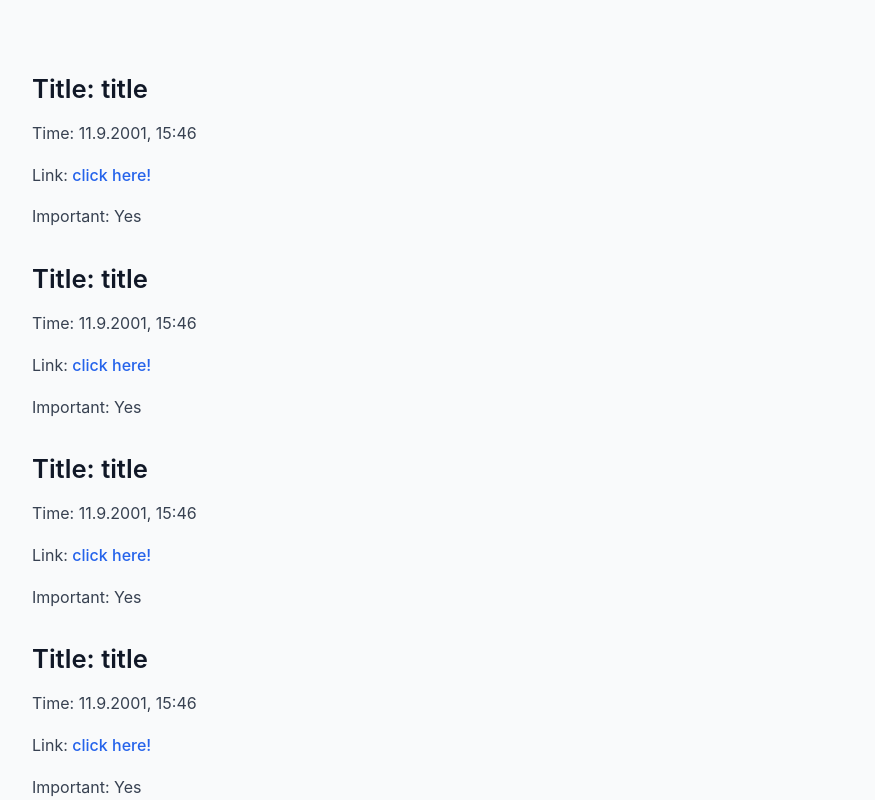
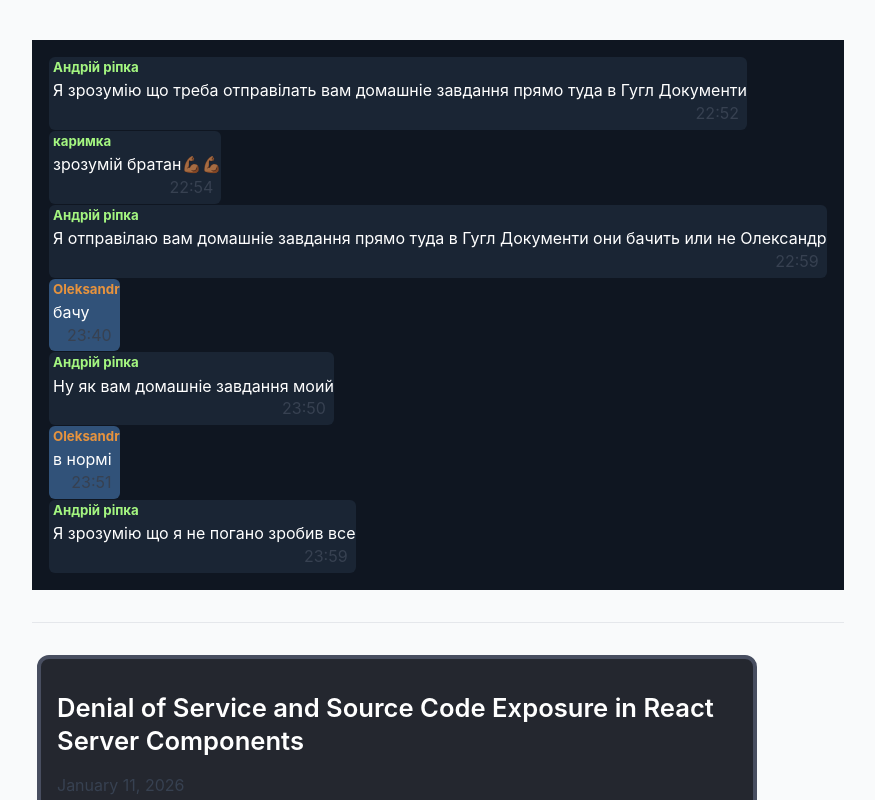
Before and after one commit to sh7t/EM14_FE, a React (Vite) app: page / in a window 1280 px wide. Shown: the top 800 px of the page, without its empty margins (8-883 px from the left). Built offline with nearby package versions, Linux system fonts and the light colour scheme.

Commit message:
upd: react first homework uploaded (2/2)

```diff
--- a/src/App.css
+++ b/src/App.css
@@ -128,3 +128,8 @@ hr {
         font-size: 1.8rem;
     }
 }
+
+.messagingSpace {
+    background-color: #0f1621;
+    padding: 16px;
+}
--- a/src/App.tsx
+++ b/src/App.tsx
@@ -1,19 +1,21 @@
 import './App.css'
-import Newspaper from "./components/Newspaper/Newspaper.tsx"
+import TelegramMessage from "./components/TelegramMessage/TelegramMessage.tsx"
 import BlogMessage from "./components/BlogMessage/BlogMessage.tsx"
 import {blogs} from './fixtures/blogs.ts'
-import {screenshotedNews} from './fixtures/news.ts'
+import {messages} from './fixtures/messages.ts'
 
 function App() {
     return (
         <div>
-            {screenshotedNews.map((news, index) => (
-                <Newspaper key={index} {...news}/>
-            ))}
+            <div className="messagingSpace">
+                {messages.map((message, index) => (
+                    <TelegramMessage key={index} {...message} />
+                ))}
+            </div>
             <hr/>
-            {blogs.map((blog, index) => (
-                <BlogMessage key={index} {...blog}/>
-            ))}
+                {blogs.map((blog, index) => (
+                    <BlogMessage key={index} {...blog}/>
+                ))}
         </div>
     )
 }
--- a/src/components/BlogMessage/BlogMessage.tsx
+++ b/src/components/BlogMessage/BlogMessage.tsx
@@ -3,12 +3,12 @@ import type {Blog} from '../../types/Blog.ts'
 
 const BlogMessage = (props: Blog) => {
     return (
-        <div>
-            <h2>{props.title}</h2>
-            <p className="date">
+        <div className="blogMessage">
+            <h2 className="blogMessageTitle">{props.title}</h2>
+            <p className="blogMessageDate">
                 {props.date.toLocaleDateString("en-US", {month: "long", year: "numeric", day: "2-digit"})}
             </p>
-            <p>{props.mainInformation}</p>
+            <p className="blogMessageMainInformation">{props.mainInformation}</p>
             <p><a href={props.readMoreUrl} color="blue" target="_blank">Read more</a></p>
         </div>
     )
--- a/src/components/BlogMessage/style.css
+++ b/src/components/BlogMessage/style.css
@@ -0,0 +1,16 @@
+.blogMessage {
+    background-color: #24272f;
+    border-radius: 12px;
+    width: max-content;
+    border: 4px solid #484e60;
+    max-width: 720px;
+    margin: 5px;
+    padding: 0 16px;
+}
+.blogMessageMainInformation {
+    color: white
+}
+
+.blogMessageTitle {
+    color: white
+}
--- a/src/components/Newspaper/Newspaper.tsx
+++ /dev/null
@@ -1,15 +0,0 @@
-import './style.css'
-import type {News} from '../../types/News.ts'
-
-const Newspaper = (props: News) => {
-    return (
-        <div>
-            <h2>Title: {props.title}</h2>
-            <p>Time: {props.time.getUTCDate()}.{props.time.getMonth()}.{props.time.getFullYear()}, {props.time.getHours()}:{props.time.getMinutes()}</p>
-            <p>Link: <a href={props.newsUrl} color="blue" target="_blank">click here!</a></p>
-            <p>Important: {props.isImportant ? "Yes" : "No"}</p>
-        </div>
-    );
-};
-
-export default Newspaper;
--- /dev/null
+++ b/src/components/TelegramMessage/TelegramMessage.tsx
@@ -0,0 +1,14 @@
+import './style.css'
+import type {Message} from '../../types/Message.ts'
+
+const TelegramMessage = (props: Message) => {
+    return (
+        <div className="telegramMessage" style={{backgroundColor: props.isOwner ? "#315279" : "#1a2534"}}>
+            <h5 className="telegramMessageAuthor" style={{color: props.isOwner ? "#e6933e" : "#a4f680"}}>{props.author}</h5>
+            <p className="telegramMessageText">{props.text}</p>
+            <p className="telegramMessageSentAt"> {props.time.getHours()}:{props.time.getMinutes()} </p>
+        </div>
+    );
+};
+
+export default TelegramMessage;
--- /dev/null
+++ b/src/components/TelegramMessage/style.css
@@ -0,0 +1,17 @@
+.telegramMessage {
+    position: relative;
+    border-radius: 6px;
+    width: max-content;
+    margin: 1px;
+    padding-left: 4px;
+    padding-bottom: 10px;
+}
+.telegramMessageText {
+    color: white;
+}
+
+.telegramMessageSentAt {
+    position: absolute;
+    right: 8px;
+    top: 44px;
+}
--- /dev/null
+++ b/src/fixtures/messages.ts
@@ -0,0 +1,53 @@
+import type { Message } from "../types/Message.ts"
+
+export const messages: Message[] = [
+    {
+        id: 0,
+        time: new Date(2025, 12, 15, 22, 52),
+        author: "Андрій ріпка",
+        text: "Я зрозумію що треба отправілать вам домашніе завдання прямо туда в Гугл Документи",
+        isOwner: false,
+    },
+    {
+        id: 1,
+        time: new Date(2025, 12, 15, 22, 54),
+        author: "каримка",
+        text: "зрозумій братан💪🏾💪🏾",
+        isOwner: false,
+    },
+    {
+        id: 2,
+        time: new Date(2025, 12, 15, 22, 59),
+        author: "Андрій ріпка",
+        text: "Я отправілаю вам домашніе завдання прямо туда в Гугл Документи они бачить или не Олександр",
+        isOwner: false,
+    },
+    {
+        id: 3,
+        time: new Date(2025, 12, 15, 23, 40),
+        author: "Oleksandr",
+        text: "бачу",
+        isOwner: true,
+    },
+    {
+        id: 4,
+        time: new Date(2025, 12, 15, 23, 50),
+        author: "Андрій ріпка",
+        text: "Ну як вам домашніе завдання моий",
+        isOwner: false,
+    },
+    {
+        id: 5,
+        time: new Date(2025, 12, 15, 23, 51),
+        author: "Oleksandr",
+        text: "в нормі",
+        isOwner: true,
+    },
+    {
+        id: 6,
+        time: new Date(2025, 12, 15, 23, 59),
+        author: "Андрій ріпка",
+        text: "Я зрозумію що я не погано зробив все",
+        isOwner: false,
+    },
+]
--- a/src/fixtures/news.ts
+++ /dev/null
@@ -1,39 +0,0 @@
-import type { News } from "../types/News.ts"
-
-export const screenshotedNews: News[] = [
-    {
-        id: 1,
-        title: "title",
-        time: new Date(2001, 9, 11, 15, 46),
-        newsUrl: "https://react.dev/blog",
-        isImportant: true
-    },
-    {
-        id: 2,
-        title: "title",
-        time: new Date(2001, 9, 11, 15, 46),
-        newsUrl: "https://react.dev/blog",
-        isImportant: true
-    },
-    {
-        id: 3,
-        title: "title",
-        time: new Date(2001, 9, 11, 15, 46),
-        newsUrl: "https://react.dev/blog",
-        isImportant: true
-    },
-    {
-        id: 4,
-        title: "title",
-        time: new Date(2001, 9, 11, 15, 46),
-        newsUrl: "https://react.dev/blog",
-        isImportant: true
-    },
-    {
-        id: 5,
-        title: "title",
-        time: new Date(2001, 9, 11, 15, 46),
-        newsUrl: "https://react.dev/blog",
-        isImportant: true
-    },
-]
--- /dev/null
+++ b/src/types/Message.ts
@@ -0,0 +1,7 @@
+export type Message = {
+    id: number;
+    time: Date;
+    author: string;
+    text: string;
+    isOwner: boolean;
+}
```
Also changed, not shown: src/types/News.ts (deleted, +0 -7 lines), src/components/Newspaper/style.css (deleted).
